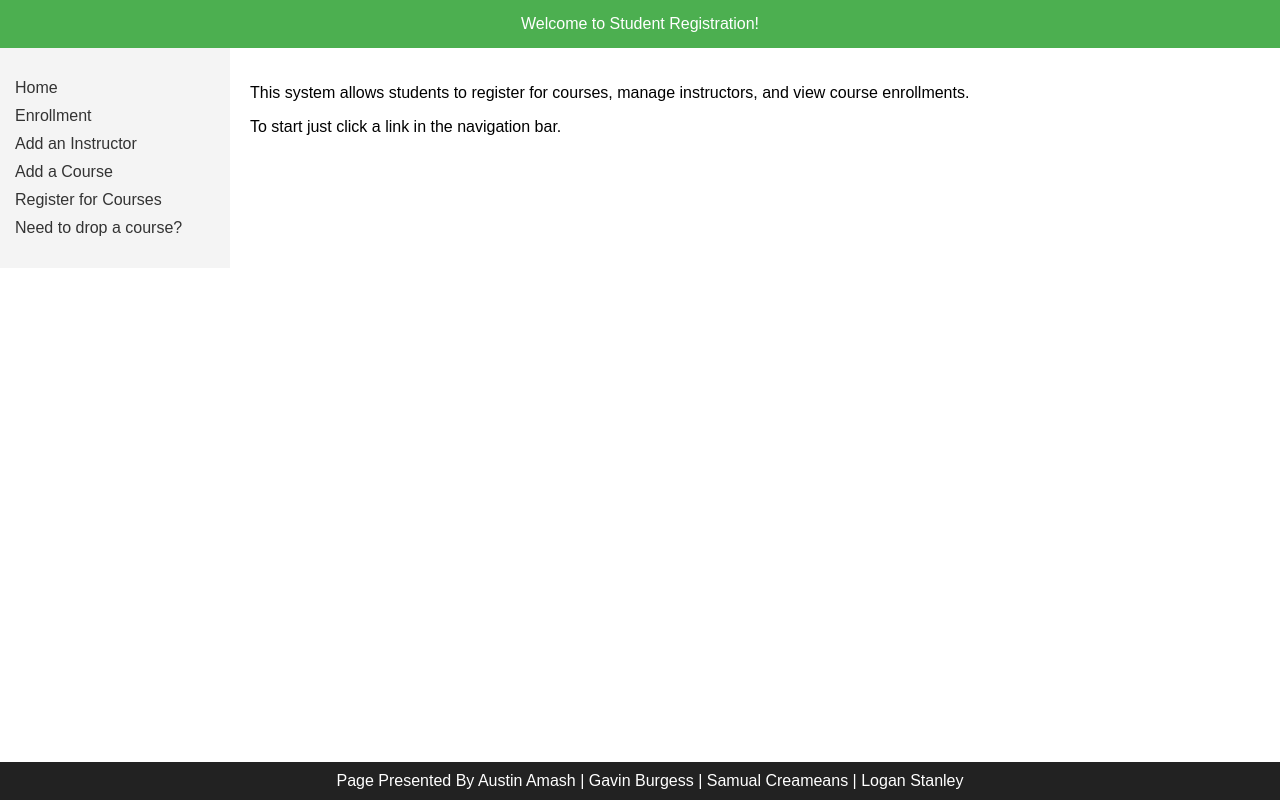
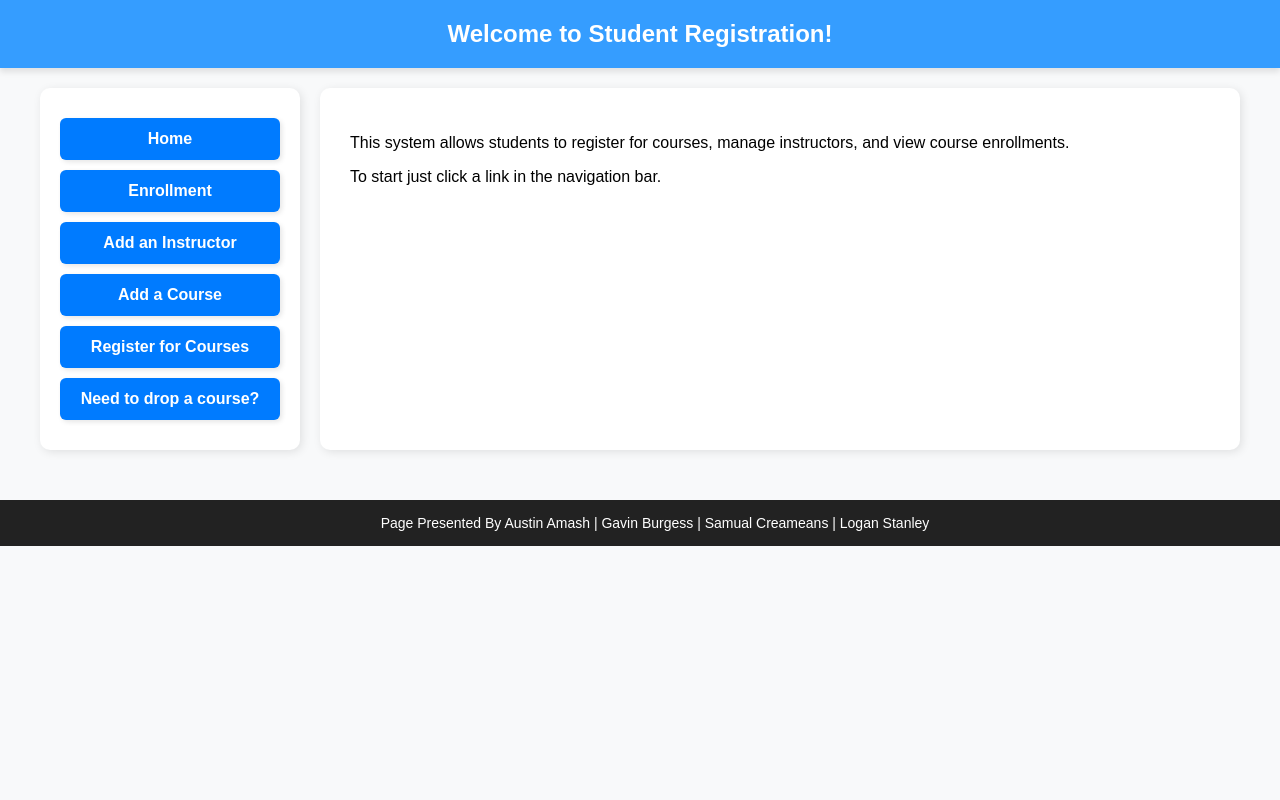
Before and after one commit to stanleyLogan/Web-design-Project, a PHP site: page / in a window 1280 px wide. Run offline with PHP 8.4, Linux system fonts and the light colour scheme.

Commit message:
style.css

```diff
--- a/style.css
+++ b/style.css
@@ -2,52 +2,84 @@ body {
   font-family: Arial, sans-serif;
   margin: 0;
   padding: 0;
+  background-color: #f8f9fa; /* Light gray background for contrast */
 }
 
-
-
+/* Header */
 header {
-  background-color: #4CAF50;
+  background-color: #359dff;
   color: white;
   text-align: center;
-  padding: 15px;
+  padding: 20px;
+  font-size: 24px;
+  font-weight: bold;
+  box-shadow: 0px 4px 6px rgba(0, 0, 0, 0.1); /* Add shadow for depth */
 }
 
+/* Layout */
 .container {
   display: flex;
+  max-width: 1200px; /* Limits width for readability */
+  margin: auto;
+  padding: 20px;
 }
 
+/* Navigation Bar */
 nav {
-  width: 200px;
-  background: #f4f4f4;
-  padding: 15px;
+  width: 220px;
+  background: #ffffff; /* White for contrast */
+  padding: 20px;
+  border-radius: 10px; /* Soft rounded edges */
+  box-shadow: 2px 2px 10px rgba(0, 0, 0, 0.1); /* Subtle shadow */
 }
 
 nav ul {
   list-style: none;
   padding: 0;
+  margin: 0;
 }
 
-nav ul li {
-  margin-bottom: 10px;
+nav li {
+  margin: 10px 0;
 }
 
-nav ul li a {
+nav a {
+  display: block;
+  background-color: #007bff;
+  color: white;
+  padding: 12px;
+  text-align: center;
   text-decoration: none;
-  color: #333;
+  border-radius: 6px;
+  font-size: 16px;
+  font-weight: bold;
+  transition: all 0.3s ease;
+  box-shadow: 2px 2px 5px rgba(0, 0, 0, 0.1); /* Button depth */
 }
 
+nav a:hover {
+  background-color: #0056b3;
+  transform: scale(1.05); /* Slight enlarge effect */
+}
+
+/* Main Content */
 main {
   flex-grow: 1;
-  padding: 20px;
+  padding: 30px;
+  background: white;
+  border-radius: 10px;
+  box-shadow: 2px 2px 10px rgba(0, 0, 0, 0.1);
+  margin-left: 20px;
 }
 
+/* Footer */
 footer {
   background: #222;
   color: white;
   text-align: center;
-  padding: 10px;
-  position: fixed;
-  bottom: 0;
+  padding: 15px;
+  margin-top: 30px; /* Prevent content from touching footer */
+  position: relative;
   width: 100%;
+  font-size: 14px;
 }
```
